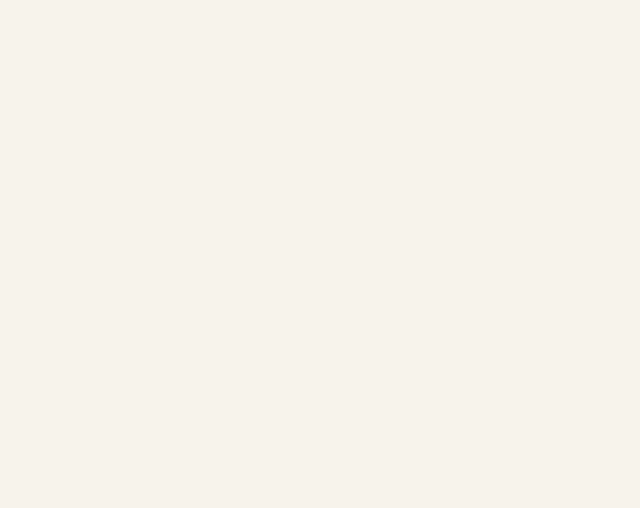
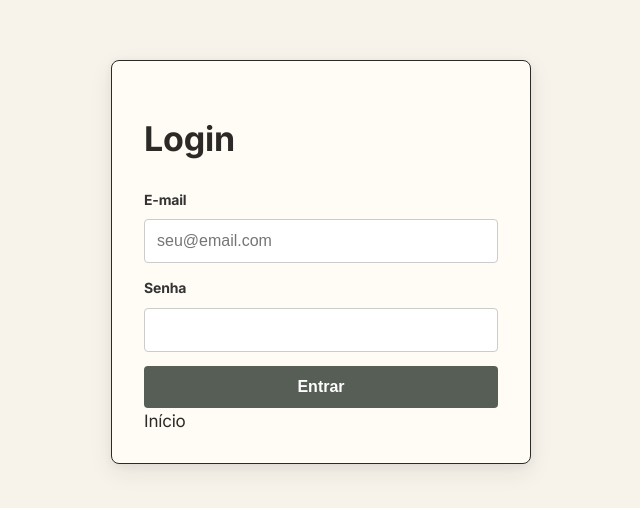
Before and after one commit to balzaNeli/boom-social-media, a React (Vite) app: page /login in a window 1280 px wide. Before the commit this address had no page. Shown: the part 138-646 px from the top of the page, without its empty margins (319-959 px from the left). Built offline with nearby package versions, Linux system fonts and the light colour scheme.

Commit message:
feat: login page

```diff
--- a/src/App.tsx
+++ b/src/App.tsx
@@ -2,6 +2,7 @@ import "./App.css";
 import Home from "./pages/Home";
 import { BrowserRouter, Routes, Route } from "react-router-dom";
 import Sobre from "./pages/Sobre";
+import Login from "./pages/Login";
 function App() {
   return (
     <>
@@ -9,6 +10,7 @@ function App() {
         <Routes>
           <Route path="/" element={<Home />} />
           <Route path="/sobre" element={<Sobre />} />
+          <Route path="/login" element={<Login />} />
         </Routes>
       </BrowserRouter>
     </>
--- a/src/components/Header/Header.css
+++ b/src/components/Header/Header.css
@@ -36,3 +36,13 @@ a{
 li:hover{
     transform: translateY(-1px);
 }
+
+.login-link{
+    background-color: var(--boom-ink);
+    color: var(--surface-raised, #FFFFFF);
+    padding: 4px 8px;
+    border-radius: 4px;
+    transition: background var(--duration-fast, 180ms) var(--ease-out),
+                border-color var(--duration-fast, 180ms) var(--ease-out),
+                transform var(--duration-fast, 180ms) var(--ease-out);
+}
--- a/src/components/Header/Header.tsx
+++ b/src/components/Header/Header.tsx
@@ -14,6 +14,7 @@ export default function Header(){
                     <ul>
                         <li><Link to="/">Início</Link></li>
                         <li><Link to="/sobre">Sobre</Link></li>
+                        <li><Link className="login-link" to="/login">Login</Link></li>
                     </ul>
                 </nav>
 
--- /dev/null
+++ b/src/components/LoginCard/LoginCard.css
@@ -0,0 +1,67 @@
+.login-card-container {
+  display: flex;
+  justify-content: center;
+  align-items: center;
+  min-height: 100vh; /* Garante que o container ocupe toda a altura da tela */
+}
+
+
+
+
+.login-card-box {
+  width: 100%;
+  max-width: 420px;
+
+  /* Mantém a altura presa estritamente ao conteúdo */
+  height: fit-content;
+  max-height: fit-content;
+  align-self: center;
+
+  margin: 40px auto;
+  padding: 28px 32px;
+  border: 1px solid var(--boom-ink);
+  border-radius: 8px;
+  background: var(--boom-cream-soft, #FFFBF5);
+  box-shadow: var(--shadow-md, 0 8px 24px rgba(44,42,38,0.08));
+  box-sizing: border-box;
+}
+.login-card-content form > div {
+  margin-bottom: 14px;
+}
+label {
+  display: block;
+  margin-bottom: 8px;
+  color: #333333;
+  font-weight: bold;
+  font-size: 14px;
+}
+input {
+  width: 100%;
+  padding: 12px;
+  border: 1px solid #ccc;
+  border-radius: 4px;
+  font-size: 16px;
+  box-sizing: border-box;
+  transition: border-color 0.3s ease;
+}
+input:focus {
+  border-color: black;
+  outline: none;
+}
+button {
+  width: 100%;
+  padding: 12px;
+  background-color: var(--boom-sage-bg);
+  color: white;
+  border: none;
+  border-radius: 4px;
+  font-size: 16px;
+  font-weight: bold;
+  cursor: pointer;
+  transition: background-color 0.3s ease;
+}
+
+
+button:hover {
+  background-color: rgba(33, 39, 34, 0.774);
+}
--- /dev/null
+++ b/src/components/LoginCard/LoginCard.tsx
@@ -0,0 +1,51 @@
+import "./LoginCard.css";
+import { Link } from "react-router-dom";
+export default function LoginCard() {
+  const botao = (): void => {
+    alert("Logado");
+  };
+
+  return (
+    <div className="login-card-container">
+      <div className="login-card-box">
+        <div className="login-card">
+          <header className="login-card-header">
+            <h1 className="login-card-title">Login</h1>
+          </header>
+
+          <div className="login-card-content">
+            <form>
+              <div>
+                <label htmlFor="email">E-mail</label>
+                <input
+                  type="email"
+                  id="email"
+                  name="email"
+                  autoComplete="username"
+                  required
+                  placeholder="seu@email.com"
+                />
+              </div>
+
+              <div>
+                <label htmlFor="senha">Senha</label>
+                <input
+                  type="password"
+                  id="senha"
+                  name="senha"
+                  autoComplete="current-password"
+                  required
+                />
+              </div>
+
+              <button type="submit" onClick={botao}>
+                Entrar
+              </button>
+            </form>
+            <Link to="/">Início</Link>
+          </div>
+        </div>
+      </div>
+    </div>
+  );
+}
--- a/src/components/Posts/Posts.css
+++ b/src/components/Posts/Posts.css
@@ -1,5 +1,5 @@
 
-.container {
+.posts-container {
     display: flex;
     justify-content: center;
     align-items: flex-start;
@@ -15,7 +15,7 @@
     flex-direction: column;
     gap: 0;
     width: 100%;
-    max-width: 560px;
+    max-width: 680px;
     background: var(--boom-cream-soft, #FFFBF5);
     border: 1px solid var(--boom-ink);
     border-radius: var(--radius-md, 18px);
@@ -155,7 +155,7 @@
 }
 
 @media (max-width: 600px) {
-    .container {
+    .posts-container {
         padding: 16px 12px;
     }
 
--- a/src/components/Posts/Posts.tsx
+++ b/src/components/Posts/Posts.tsx
@@ -4,7 +4,7 @@ import Image from "../../assets/image.jpg";
 export default function Posts() {
   return (
     <>
-      <div className="container">
+      <div className="posts-container">
         <article className="post-card">
           <header className="post-card-header">
             <img src={Tux} alt="Imagem do post" className="post-card-image" />
--- a/src/index.css
+++ b/src/index.css
@@ -12,7 +12,7 @@
   --boom-ink-faint: #8A8580;
   --boom-sage: #7A9E7E;
   --boom-sage-strong: #5E8463;
-  --boom-sage-bg: rgba(122, 158, 126, 0.14);
+  --boom-sage-bg: rgba(37, 48, 38, 0.774);
 
   --text: var(--boom-ink);
   --text-h: var(--boom-terracotta);
@@ -40,7 +40,7 @@
   --radius-pill: 999px;
 
 
-  --shadow-xs: 0 1px 2px rgba(44, 42, 38, 0.06);
+  --shadow-xs: 0 1px 2px rgba(76, 76, 75, 0.06);
   --shadow-sm: 0 2px 10px rgba(44, 42, 38, 0.07), 0 1px 3px rgba(44, 42, 38, 0.05);
   --shadow-md: 0 8px 24px rgba(44, 42, 38, 0.08), 0 2px 8px rgba(44, 42, 38, 0.06);
   --shadow-lg: 0 16px 40px rgba(44, 42, 38, 0.1), 0 4px 12px rgba(44, 42, 38, 0.07);
--- /dev/null
+++ b/src/pages/Login.tsx
@@ -0,0 +1,11 @@
+import LoginCard from "../components/LoginCard/LoginCard";
+
+export default function Login() {
+  return (
+    <>
+      <main className="center-screen">
+        <LoginCard />
+      </main>
+    </>
+  );
+}
```
